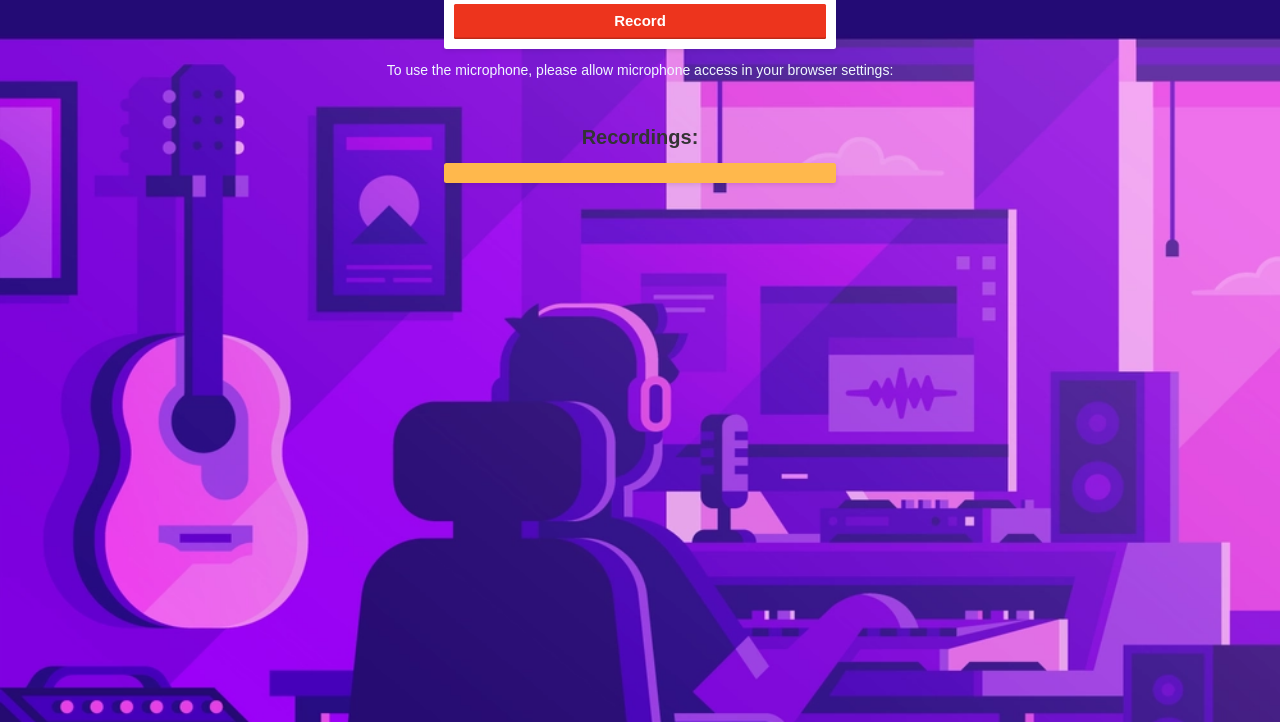
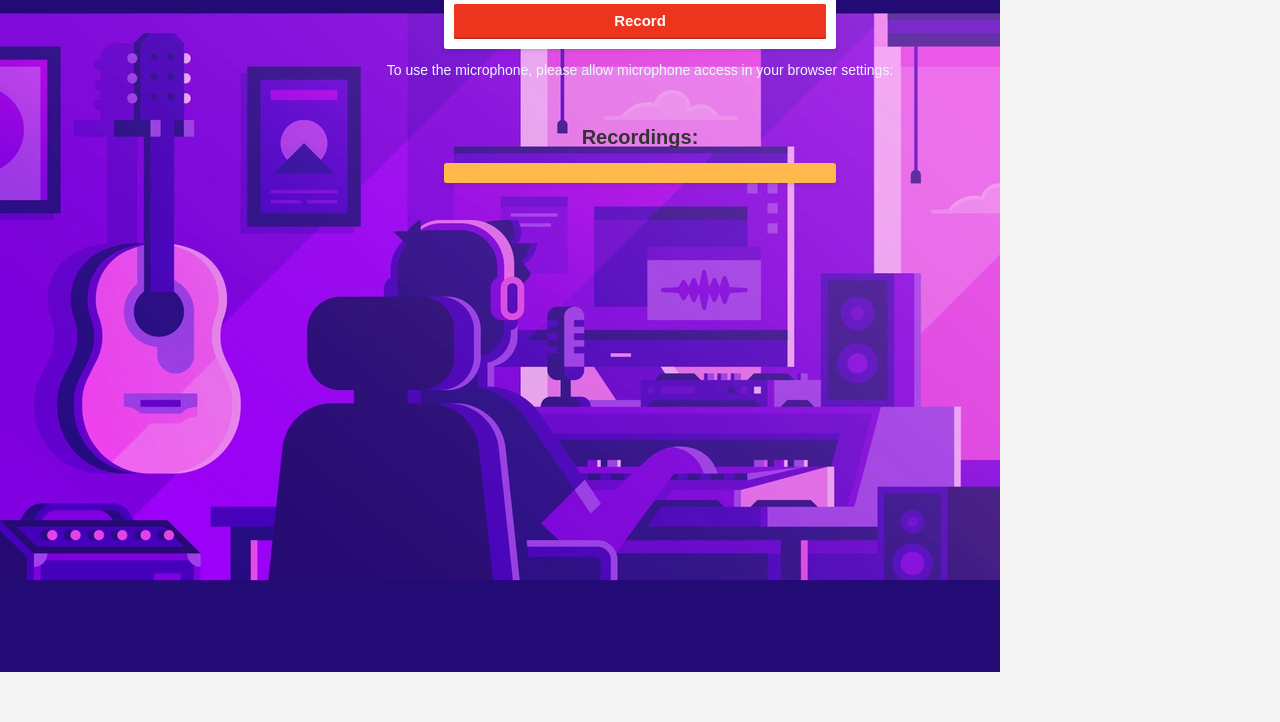
Before and after one commit to kanishq77/Recorder, a plain HTML site: page index.html in a window 1280 px wide. Shown: the part 78-800 px from the top of the page. Drawn offline with nearby package versions, Linux system fonts and the light colour scheme.

Commit message:
Update index.html

```diff
--- a/index.html
+++ b/index.html
@@ -9,7 +9,7 @@
     <link rel="stylesheet" href="https://maxcdn.bootstrapcdn.com/bootstrap/3.3.7/css/bootstrap.min.css" integrity="sha384-BVYiiSIFeK1dGmJRAkycuHAHRg32OmUcww7on3RYdg4Va+PmSTsz/K68vbdEjh4u" crossorigin="anonymous">
     <link rel="stylesheet" type="text/css" href="css/style.css">
   </head>
-  <body style="background-image: url('recor.jpg'); background-size:cover; background-repeat: no-repeat;">
+  <body style="background-image: url('recor.jpg'); background-size:auto; background-repeat: no-repeat;">
     <h1>Sound Recorder</h1>
     <div id="controls">
       <button id="recordButton">Record</button>
```
